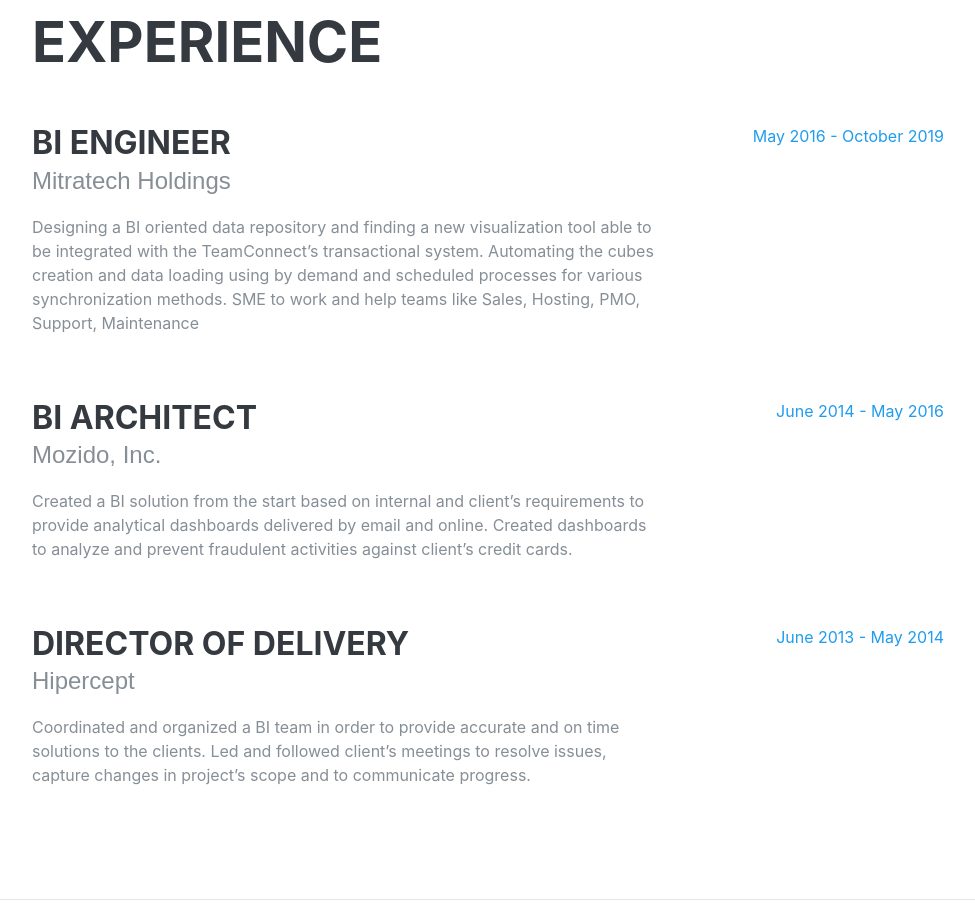
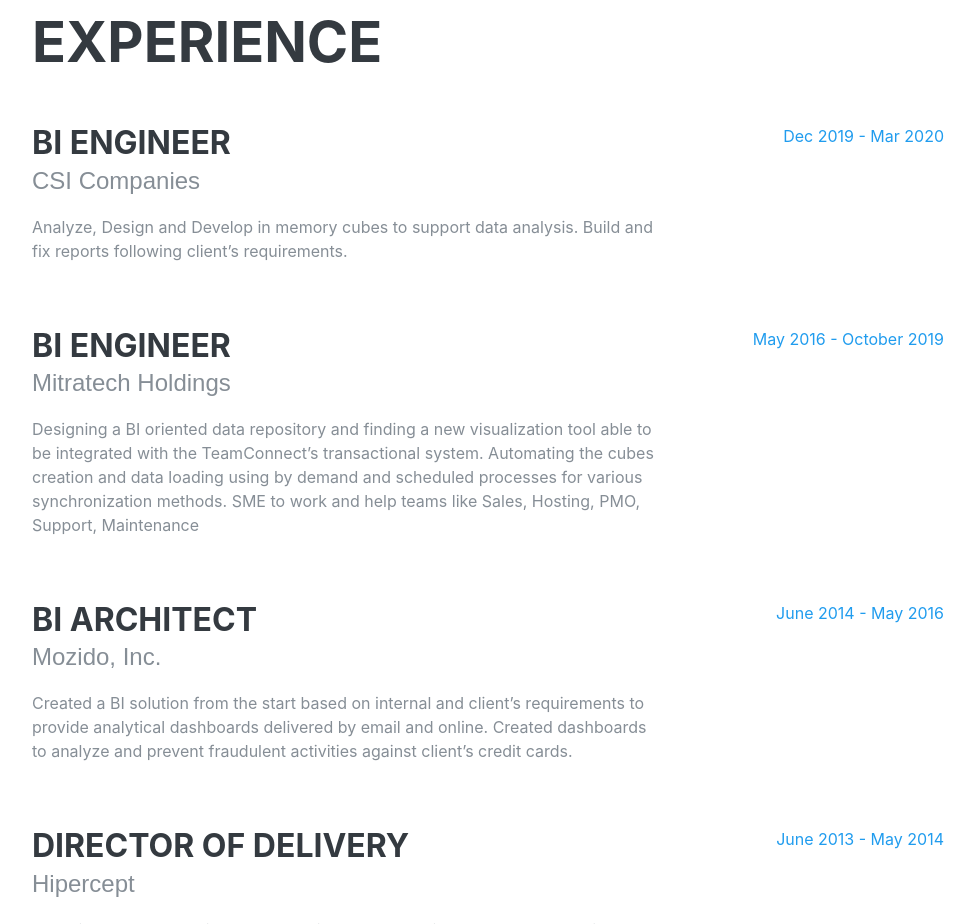
Before and after one commit to carlosalzate74/e-resume, a plain HTML site: page index.html in a window 1280 px wide. Shown: the part 840-1764 px from the top of the page, without its empty margins (288-1263 px from the left). Drawn offline with Linux system fonts and the light colour scheme; a web font is replaced by a local one.

Commit message:
Adding CSI companies job

```diff
--- a/index.html
+++ b/index.html
@@ -86,6 +86,17 @@
     <section class="resume-section p-3 p-lg-5 d-flex justify-content-center" id="experience">
       <div class="w-100">
         <h2 class="mb-5">Experience</h2>
+
+        <div class="resume-item d-flex flex-column flex-md-row justify-content-between mb-5">
+          <div class="resume-content">
+            <h3 class="mb-0">BI Engineer</h3>
+            <div class="subheading mb-3">CSI Companies</div>
+            <p>Analyze, Design and Develop in memory cubes to support data analysis. Build and fix reports following client’s requirements.</p>
+          </div>
+          <div class="resume-date text-md-right">
+            <span class="text-primary">Dec 2019 - Mar 2020</span>
+          </div>
+        </div>
 
         <div class="resume-item d-flex flex-column flex-md-row justify-content-between mb-5">
           <div class="resume-content">
```
